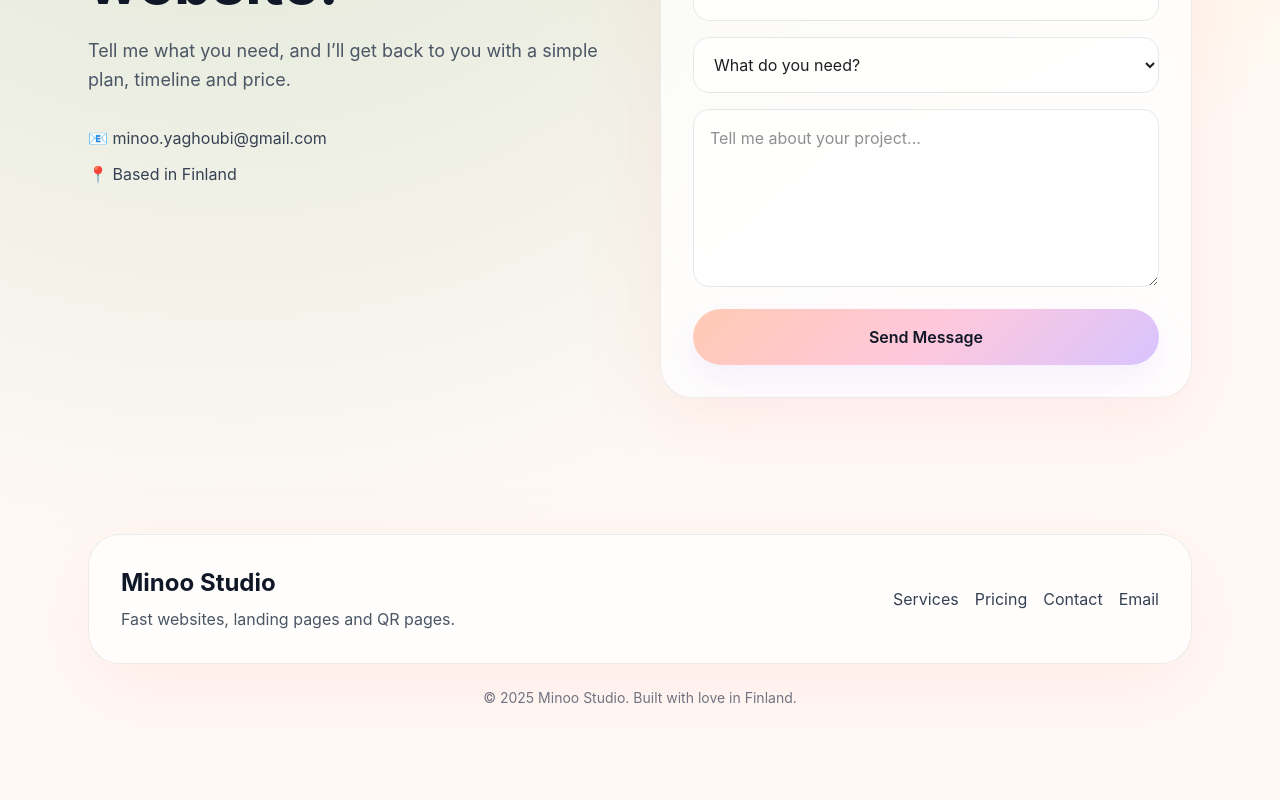
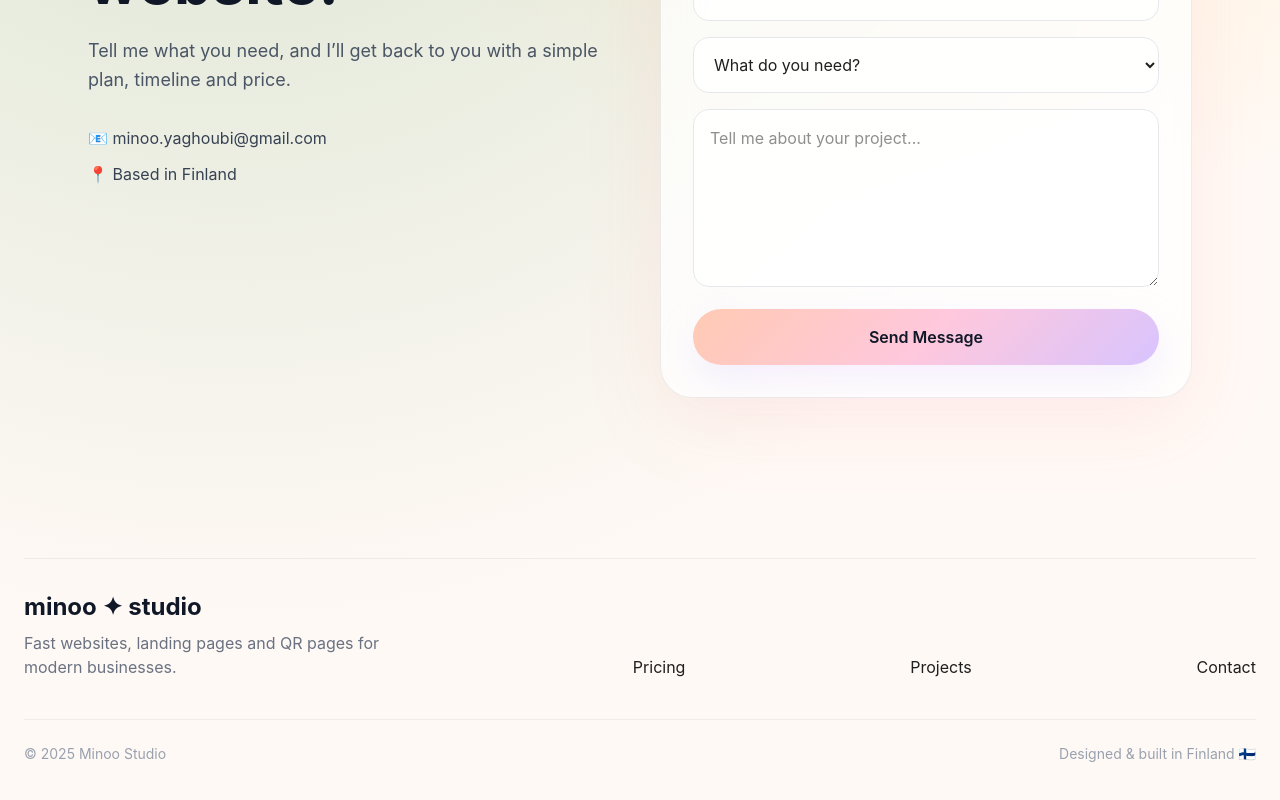
Before and after one commit to Minoo-YH/minoo-studio, a React (Vite) app: page / in a window 1280 px wide. Shown: the part 5833-6633 px from the top of the page. Before the commit the page ends 6605 px from the top, so only its background shows below. Built offline with nearby package versions, Linux system fonts and the light colour scheme.

Commit message:
style: simplify footer

```diff
--- a/src/components/Footer.jsx
+++ b/src/components/Footer.jsx
@@ -1,29 +1,35 @@
 const Footer = () => {
   return (
-    <footer className="max-w-6xl mx-auto px-6 py-10">
-      <div className="art-card rounded-[32px] p-8 flex flex-col md:flex-row items-center justify-between gap-6">
-        <div>
-          <h2 className="text-2xl font-bold text-gray-900">
-            Minoo Studio
-          </h2>
-          <p className="mt-2 text-gray-600">
-            Fast websites, landing pages and QR pages.
-          </p>
-        </div>
+    <footer className="max-w-7xl mx-auto px-6 py-16">
+      <div className="border-t border-black/5 pt-8">
+        <div className="flex flex-col gap-8 md:flex-row md:items-end md:justify-between">
+          <div>
+            <h2 className="text-2xl font-bold text-gray-900">minoo ✦ studio</h2>
 
-        <div className="flex flex-wrap justify-center gap-4 text-gray-700">
-          <a href="#services">Services</a>
-          <a href="#pricing">Pricing</a>
-          <a href="#contact">Contact</a>
-          <a href="mailto:minoo.yaghoubi@gmail.com">
-            Email
+            <p className="mt-2 max-w-sm text-gray-500">
+              Fast websites, landing pages and QR pages for modern businesses.
+            </p>
+          </div>
+
+          <a href="#pricing" className="hover:text-gray-900">
+            Pricing
+          </a>
+
+          <a href="#work" className="hover:text-gray-900">
+            Projects
+          </a>
+
+          <a href="#contact" className="hover:text-gray-900">
+            Contact
           </a>
         </div>
       </div>
 
-      <p className="py-6 text-center text-sm text-gray-500">
-        © 2025 Minoo Studio. Built with love in Finland.
-      </p>
+      <div className="mt-10 flex flex-col gap-2 border-t border-black/5 pt-6 text-sm text-gray-400 md:flex-row md:items-center md:justify-between">
+        <p>© 2025 Minoo Studio</p>
+
+        <p>Designed & built in Finland 🇫🇮</p>
+      </div>
     </footer>
   );
 };
```
